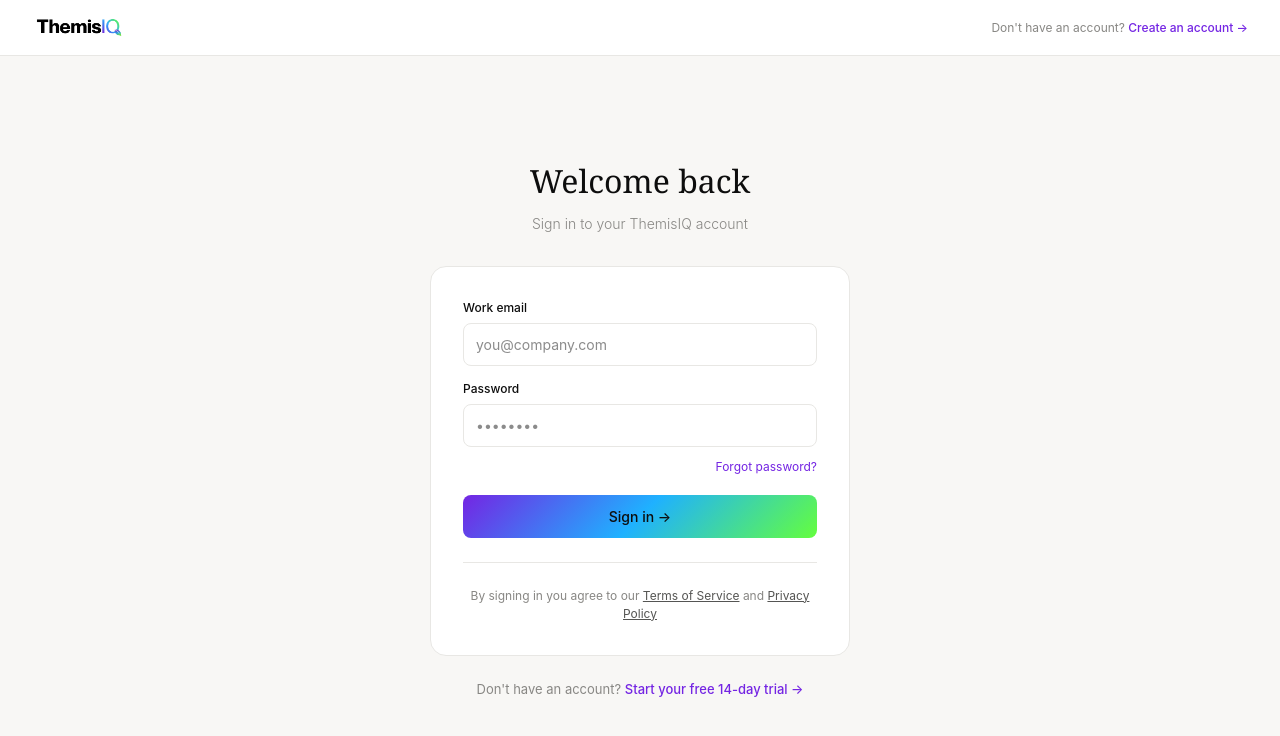
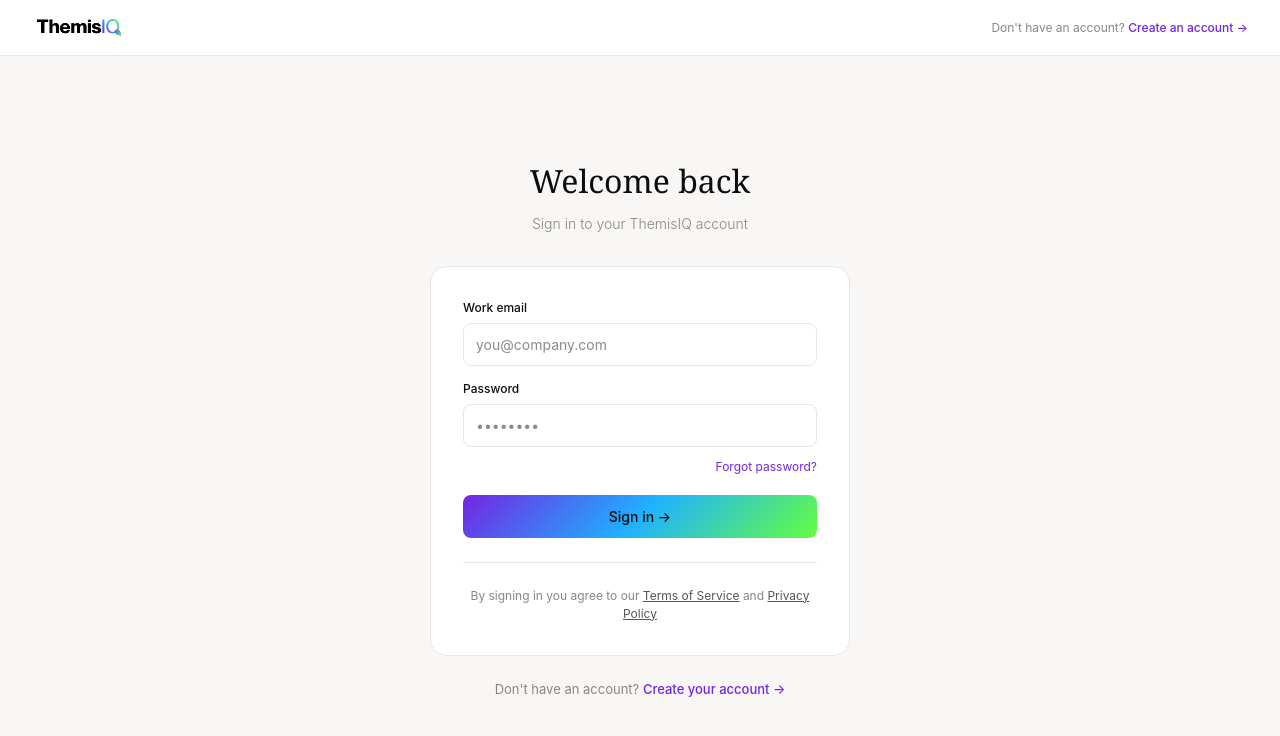
Before and after one commit to themisiqco/themisiq, a Next.js app: page /login in a window 1280 px wide. Shown: the top 736 px of the page. Built offline with nearby package versions, Linux system fonts and the light colour scheme; no server answers.

Commit message:
fix: remove 14-day trial references from signup and login pages

```diff
--- a/app/login/page.tsx
+++ b/app/login/page.tsx
@@ -98,7 +98,7 @@
           </div>
 
           <p style={{ textAlign: 'center', marginTop: '1.5rem', fontSize: 13, color: '#888784' }}>
-            Don't have an account? <a href="/signup" style={{ color: '#7425e3', textDecoration: 'none', fontWeight: 500 }}>Start your free 14-day trial →</a>
+            Don't have an account? <a href="/signup" style={{ color: '#7425e3', textDecoration: 'none', fontWeight: 500 }}>Create your account →</a>
           </p>
 
         </div>
--- a/app/signup/page.tsx
+++ b/app/signup/page.tsx
@@ -42,7 +42,7 @@
           <div style={{ width: 56, height: 56, borderRadius: '50%', background: '#E1F5EE', display: 'flex', alignItems: 'center', justifyContent: 'center', margin: '0 auto 1.5rem', fontSize: 24 }}>✓</div>
           <h2 style={{ fontFamily: 'Georgia, serif', fontSize: '1.8rem', fontWeight: 400, color: '#0d0d0d', marginBottom: 8 }}>Check your email</h2>
           <p style={{ fontSize: 14, color: '#555553', lineHeight: 1.7, fontWeight: 300, marginBottom: '1.5rem' }}>
-            We've sent a confirmation link to <strong>{form.email}</strong>. Click the link to activate your account and start your free 14-day trial.
+            We've sent a confirmation link to <strong>{form.email}</strong>. Click the link to activate your account and start your free assessment.
           </p>
           <a href="/login" style={{ fontSize: 13, color: '#7425e3', textDecoration: 'none', fontWeight: 500 }}>Back to sign in →</a>
         </div>
@@ -67,7 +67,7 @@
 
           {/* HEADER */}
           <div style={{ textAlign: 'center', marginBottom: '2rem' }}>
-            <div style={{ fontSize: 11, fontWeight: 600, letterSpacing: '0.1em', textTransform: 'uppercase' as const, color: '#888784', marginBottom: 8 }}>Free 14-day trial · No credit card required</div>
+            <div style={{ fontSize: 11, fontWeight: 600, letterSpacing: '0.1em', textTransform: 'uppercase' as const, color: '#888784', marginBottom: 8 }}>Your sustainability compliance platform</div>
             <h1 style={{ fontFamily: 'Georgia, serif', fontSize: '2rem', fontWeight: 400, color: '#0d0d0d', marginBottom: 8 }}>See your inventory calculate in real time</h1>
             <p style={{ fontSize: 14, color: '#888784', fontWeight: 300 }}>Get your GHG inventory started today. SB 253 deadline: August 10, 2026.</p>
           </div>
```
